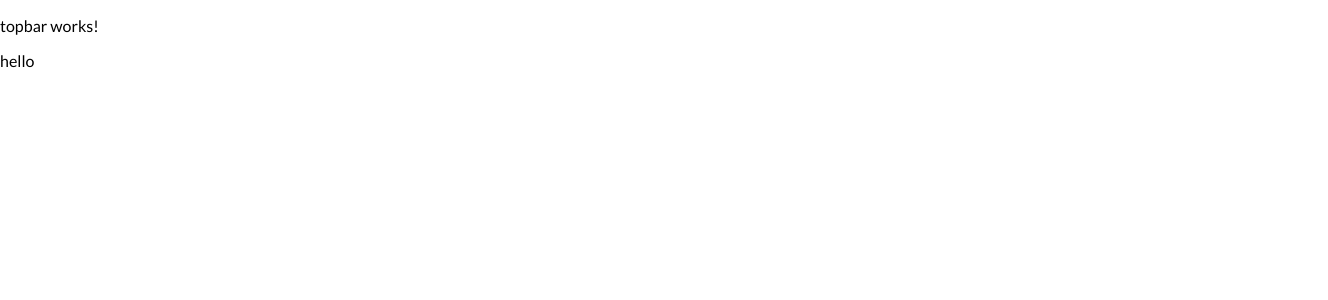
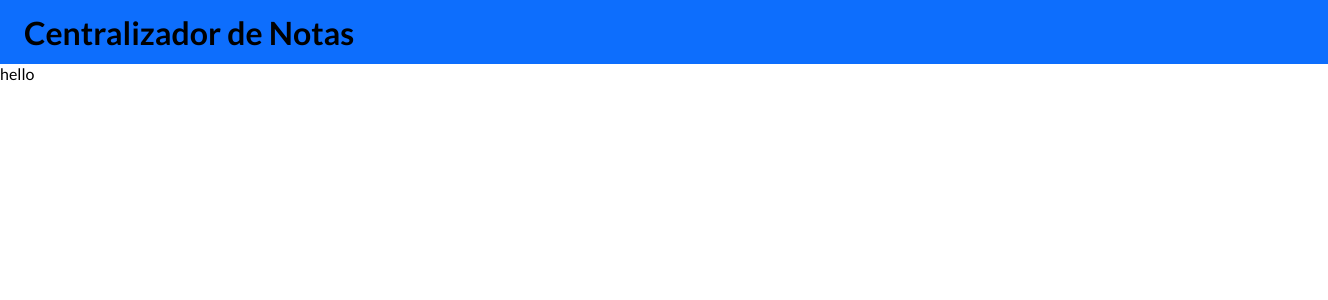
Before and after one commit to FloresAlvaro/Frontend_Report_Card, an Angular app: page / in a window 1280 px wide. Shown: the top 300 px of the page, 1328 px wide, since content can reach past the window. Built offline with nearby package versions, Linux system fonts and the light colour scheme.

Commit message:
feat: update topbar component and styles, add PrimeNG dependencies

```diff
--- a/package.json
+++ b/package.json
@@ -11,7 +11,8 @@
     "lint": "eslint src/**/*.{ts,html}",
     "lint:fix": "eslint src/**/*.{ts,html} --fix",
     "format": "prettier --write src/**/*.{ts,html,scss,css,json}",
-    "format:check": "prettier --check src/**/*.{ts,html,scss,css,json}"
+    "format:check": "prettier --check src/**/*.{ts,html,scss,css,json}",
+    "format:scss": "prettier --write src/**/*.{scss,css}"
   },
   "prettier": {
     "printWidth": 100,
@@ -35,7 +36,9 @@
     "@angular/platform-server": "^20.2.0",
     "@angular/router": "^20.2.0",
     "@angular/ssr": "^20.2.1",
+    "@primeuix/themes": "^1.2.3",
     "express": "^5.1.0",
+    "primeng": "^20.1.1",
     "rxjs": "~7.8.0",
     "tslib": "^2.3.0",
     "zone.js": "~0.15.0"
--- a/src/app/app.component.ts
+++ b/src/app/app.component.ts
@@ -1,6 +1,6 @@
 import { Component, signal } from '@angular/core';
 import { RouterOutlet } from '@angular/router';
-import { TopbarComponent } from "./common/topbar/topbar.component";
+import { TopbarComponent } from './common/topbar/topbar.component';
 
 @Component({
   selector: 'app-root',
@@ -8,7 +8,6 @@ import { TopbarComponent } from "./common/topbar/topbar.component";
   templateUrl: './app.component.html',
   styleUrl: './app.component.scss',
 })
-
 export class AppComponent {
   protected readonly title = signal('1.frontend_report_card');
 }
--- a/src/app/common/topbar/topbar.component.html
+++ b/src/app/common/topbar/topbar.component.html
@@ -1 +1,3 @@
-<p>topbar works!</p>
+<div class="topbar-component">
+  <h1>Centralizador de Notas</h1>
+</div>
--- a/src/app/common/topbar/topbar.component.scss
+++ b/src/app/common/topbar/topbar.component.scss
@@ -0,0 +1,12 @@
+.topbar-component {
+  width: 100%;
+  height: 4rem;
+  background-color: #0d6efd;
+  position: sticky;
+  top: 0;
+  z-index: 1000;
+  display: flex;
+  align-items: center;
+  justify-content: flex-start;
+  padding: 0 1.5rem;
+}
--- a/src/app/common/topbar/topbar.component.ts
+++ b/src/app/common/topbar/topbar.component.ts
@@ -4,8 +4,6 @@ import { Component } from '@angular/core';
   selector: 'app-topbar',
   imports: [],
   templateUrl: './topbar.component.html',
-  styleUrl: './topbar.component.scss'
+  styleUrl: './topbar.component.scss',
 })
-export class TopbarComponent {
-
-}
+export class TopbarComponent {}
```
Also changed, not shown: src/styles.scss (+15 -6 lines), 2 other files (tests, documents, lock files or other folders).
